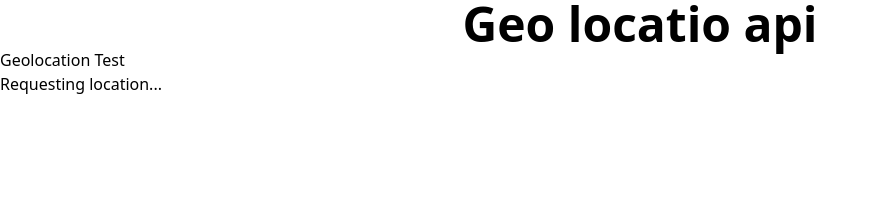
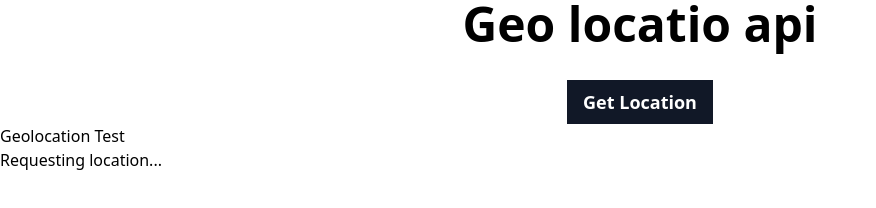
Before and after one commit to Captain-Carl-Larc/GEOLOCATION, a plain HTML site: page index.html in a window 1280 px wide. Shown: the whole page, without its empty margins (0-876 px from the left). Drawn offline with nearby package versions, Linux system fonts and the light colour scheme.

Commit message:
added button to

```diff
--- a/index.html
+++ b/index.html
@@ -10,6 +10,12 @@
   <h1 class="text-5xl font-bold text-center">
     Geo locatio api
   </h1>
+<div class="flex justify-center mt-8">
+    <button class="px-4 py-2 bg-gray-900 text-white text-lg font-bold mx-auto">
+        Get Location
+      </button>
+</div>
+
   <h1>Geolocation Test</h1>
   <p id="status">Waiting for location...</p>
   <p id="location"></p>
```
